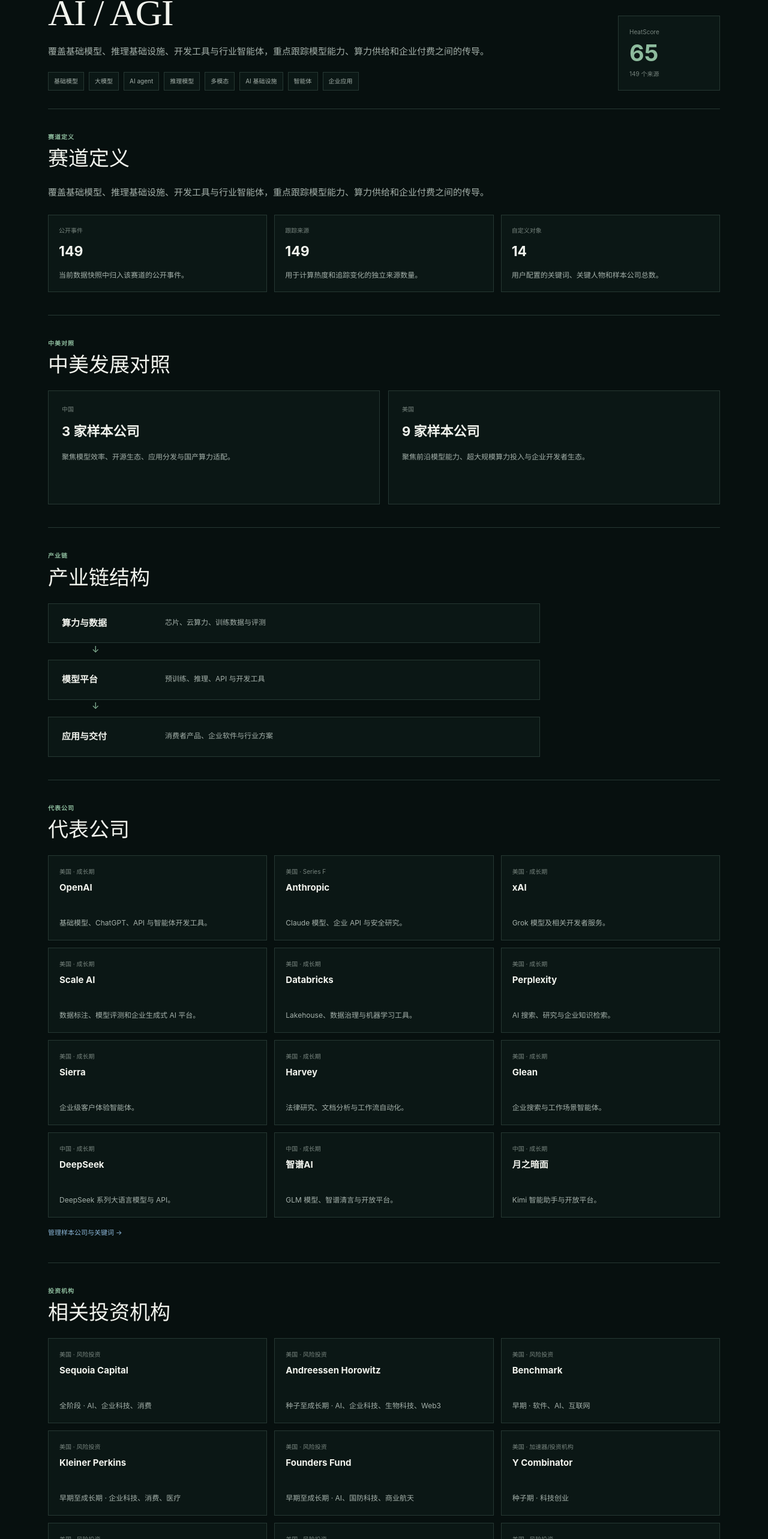
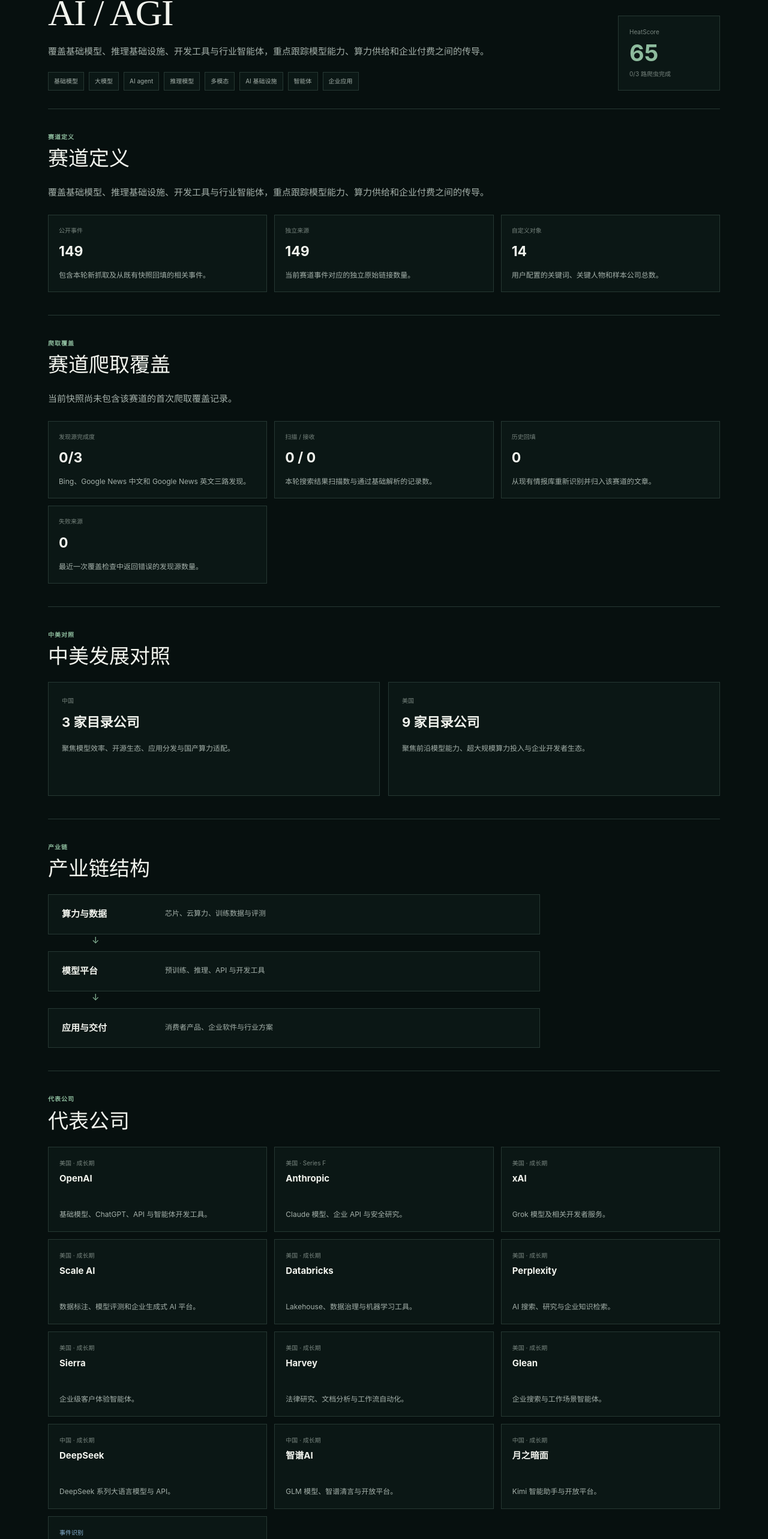
Before and after one commit to No1Lize/No1Lize.github.io, a Next.js app: page /technology/ai in a window 1280 px wide. Shown: the part 188-2754 px from the top of the page at 60% size. Built offline with nearby package versions, Linux system fonts and the light colour scheme.

Commit message:
Show real crawler coverage and inferred entities on track pages

```diff
--- a/app/technology/[slug]/page.tsx
+++ b/app/technology/[slug]/page.tsx
@@ -19,6 +19,35 @@ const institutionKeywords: Record<string, string[]> = {
   新能源: ["气候科技", "先进制造", "制造", "科技"],
   生物科技: ["生物科技", "医疗"],
 };
+
+const genericCompanies = new Set(["", "科技产业", "AI 研究", "未分类"]);
+
+function unique(values: string[], limit = 20): string[] {
+  const result: string[] = [];
+  const seen = new Set<string>();
+  for (const raw of values) {
+    const value = raw.replace(/\s+/g, " ").trim();
+    const key = value.toLocaleLowerCase("zh-CN");
+    if (!value || seen.has(key)) continue;
+    result.push(value);
+    seen.add(key);
+    if (result.length >= limit) break;
+  }
+  return result;
+}
+
+function emptyEventMessage(status: string, message: string): string {
+  if (status === "pending") {
+    return "赛道配置已写入，正在等待首次爬虫运行；完成前网站不会把该空快照视为正式结果。";
+  }
+  if (status === "error") {
+    return `赛道爬虫本轮失败：${message}`;
+  }
+  if (status === "partial") {
+    return `赛道爬虫仅部分完成：${message}`;
+  }
+  return message || "三路发现源均已运行，但当前没有满足归属条件的公开事件。";
+}
 
 export function generateStaticParams() {
   return trackedSectors.map((sector) => ({ slug: sector.slug }));
@@ -43,14 +72,23 @@ export default async function SectorDetail({
   const sector = getTrackedSector(slug);
   if (!sector) notFound();
 
+  const events = eventsForTrackedSector(sector)
+    .sort((a, b) => b.publishedAt.localeCompare(a.publishedAt))
+    .slice(0, 20);
   const relatedCompanies = companies
     .filter((item) => sector.aliases.includes(item.sector))
     .slice(0, 12);
   const catalogCompanyNames = new Set(
-    relatedCompanies.map((company) => company.name.toLowerCase()),
+    relatedCompanies.map((company) => company.name.toLocaleLowerCase("zh-CN")),
   );
-  const customCompanies = sector.tracking.sampleCompanies.filter(
-    (name) => !catalogCompanyNames.has(name.toLowerCase()),
+  const observedCompanies = events
+    .map((event) => event.company)
+    .filter((company) => !genericCompanies.has(company));
+  const customCompanies = unique([
+    ...sector.tracking.sampleCompanies,
+    ...observedCompanies,
+  ]).filter(
+    (name) => !catalogCompanyNames.has(name.toLocaleLowerCase("zh-CN")),
   );
   const keywords = [
     ...(institutionKeywords[sector.name] ?? []),
@@ -65,9 +103,15 @@ export default async function SectorDetail({
       ),
     )
     .slice(0, 10);
-  const events = eventsForTrackedSector(sector)
-    .sort((a, b) => b.publishedAt.localeCompare(a.publishedAt))
-    .slice(0, 12);
+  const catalogInstitutionNames = new Set(
+    relatedInstitutions.map((item) => item.name.toLocaleLowerCase("zh-CN")),
+  );
+  const observedInstitutions = unique(
+    events.flatMap((event) => event.institutions ?? []),
+    12,
+  ).filter(
+    (name) => !catalogInstitutionNames.has(name.toLocaleLowerCase("zh-CN")),
+  );
   const relatedReports = reports.filter((report) =>
     reportContent[report.slug]?.eventSectors.some((name) =>
       sector.aliases.includes(name),
@@ -79,13 +123,14 @@ export default async function SectorDetail({
   const usCompanies = relatedCompanies.filter(
     (item) => item.region === "美国",
   ).length;
+  const coverage = sector.coverage;
 
   return (
     <main className="page-shell subpage">
       <header className={styles.hero}>
         <div className={styles.heroCopy}>
           <p className={styles.eyebrow}>
-            SECTOR DOSSIER · {sector.events} 项公开事件
+            SECTOR DOSSIER · {coverage.label} · {sector.events} 项公开事件
           </p>
           <h1>{sector.name}</h1>
           <p className={styles.heroDescription}>{sector.definition}</p>
@@ -98,7 +143,9 @@ export default async function SectorDetail({
         <div className={styles.heroStat}>
           <span>HeatScore</span>
           <strong>{sector.heat}</strong>
-          <small>{sector.sourceCount} 个来源</small>
+          <small>
+            {coverage.completedSources}/{coverage.expectedSources} 路爬虫完成
+          </small>
         </div>
       </header>
 
@@ -110,12 +157,12 @@ export default async function SectorDetail({
               <div className={styles.summaryCard}>
                 <span>公开事件</span>
                 <strong>{sector.events}</strong>
-                <p>当前数据快照中归入该赛道的公开事件。</p>
+                <p>包含本轮新抓取及从既有快照回填的相关事件。</p>
               </div>
               <div className={styles.summaryCard}>
-                <span>跟踪来源</span>
+                <span>独立来源</span>
                 <strong>{sector.sourceCount}</strong>
-                <p>用于计算热度和追踪变化的独立来源数量。</p>
+                <p>当前赛道事件对应的独立原始链接数量。</p>
               </div>
               <div className={styles.summaryCard}>
                 <span>自定义对象</span>
@@ -129,16 +176,46 @@ export default async function SectorDetail({
             </div>
           </Section>
 
+          <Section id="爬取覆盖" title="赛道爬取覆盖">
+            <p className={styles.lead}>{coverage.message}</p>
+            <div className={styles.summaryGrid}>
+              <div className={styles.summaryCard}>
+                <span>发现源完成度</span>
+                <strong>
+                  {coverage.completedSources}/{coverage.expectedSources}
+                </strong>
+                <p>Bing、Google News 中文和 Google News 英文三路发现。</p>
+              </div>
+              <div className={styles.summaryCard}>
+                <span>扫描 / 接收</span>
+                <strong>
+                  {coverage.scanned} / {coverage.accepted}
+                </strong>
+                <p>本轮搜索结果扫描数与通过基础解析的记录数。</p>
+              </div>
+              <div className={styles.summaryCard}>
+                <span>历史回填</span>
+                <strong>{coverage.backfilledArticles}</strong>
+                <p>从现有情报库重新识别并归入该赛道的文章。</p>
+              </div>
+              <div className={styles.summaryCard}>
+                <span>失败来源</span>
+                <strong>{coverage.failedSources}</strong>
+                <p>最近一次覆盖检查中返回错误的发现源数量。</p>
+              </div>
+            </div>
+          </Section>
+
           <Section id="中美对照" title="中美发展对照">
             <div className={styles.comparisonGrid}>
               <div className={styles.comparisonCard}>
                 <span>中国</span>
-                <strong>{chinaCompanies} 家样本公司</strong>
+                <strong>{chinaCompanies} 家目录公司</strong>
                 <p>{sector.chinaLens}</p>
               </div>
               <div className={styles.comparisonCard}>
                 <span>美国</span>
-                <strong>{usCompanies} 家样本公司</strong>
+                <strong>{usCompanies} 家目录公司</strong>
                 <p>{sector.usLens}</p>
               </div>
             </div>
@@ -164,16 +241,22 @@ export default async function SectorDetail({
                     href={`/companies/${company.slug}`}
                     key={company.slug}
                   >
-                    <span>{company.region} · {company.stage}</span>
+                    <span>
+                      {company.region} · {company.stage}
+                    </span>
                     <strong>{company.name}</strong>
                     <p>{company.product}</p>
                   </Link>
                 ))}
                 {customCompanies.map((company) => (
                   <div className={styles.companyCard} key={company}>
-                    <span className={styles.customBadge}>用户添加</span>
+                    <span className={styles.customBadge}>
+                      {sector.tracking.sampleCompanies.includes(company)
+                        ? "用户添加"
+                        : "事件识别"}
+                    </span>
                     <strong>{company}</strong>
-                    <p>该公司已加入本赛道的搜索和事件发现范围。</p>
+                    <p>该主体已进入本赛道的搜索、事件归属和持续跟踪范围。</p>
                   </div>
                 ))}
               </div>
@@ -186,7 +269,7 @@ export default async function SectorDetail({
           </Section>
 
           <Section id="投资机构" title="相关投资机构">
-            {relatedInstitutions.length ? (
+            {relatedInstitutions.length || observedInstitutions.length ? (
               <div className={styles.entityGrid}>
                 {relatedInstitutions.map((institution) => (
                   <Link
@@ -194,14 +277,27 @@ export default async function SectorDetail({
                     href={`/institutions/${institution.slug}`}
                     key={institution.slug}
                   >
-                    <span>{institution.region} · {institution.type}</span>
+                    <span>
+                      {institution.region} · {institution.type}
+                    </span>
                     <strong>{institution.name}</strong>
-                    <p>{institution.stages} · {institution.sectors.join("、")}</p>
+                    <p>
+                      {institution.stages} · {institution.sectors.join("、")}
+                    </p>
                   </Link>
+                ))}
+                {observedInstitutions.map((institution) => (
+                  <div className={styles.institutionCard} key={institution}>
+                    <span className={styles.customBadge}>事件识别</span>
+                    <strong>{institution}</strong>
+                    <p>该机构出现在本赛道已收录的论文或公开事件元数据中。</p>
+                  </div>
                 ))}
               </div>
             ) : (
-              <p className={styles.empty}>暂无匹配的投资机构样本。</p>
+              <p className={styles.empty}>
+                当前事件尚未识别出投资或研究机构；爬虫完成后会自动回填。
+              </p>
             )}
           </Section>
 
@@ -229,7 +325,9 @@ export default async function SectorDetail({
                 ))}
               </div>
             ) : (
-              <p className={styles.empty}>当前数据快照中暂无该赛道事件。</p>
+              <p className={styles.empty}>
+                {emptyEventMessage(coverage.status, coverage.message)}
+              </p>
             )}
           </Section>
 
@@ -255,7 +353,9 @@ export default async function SectorDetail({
                   >
                     <strong>{report.title}</strong>
                     <p>{report.summary}</p>
-                    <span>{report.date} · {report.sources} 个来源</span>
+                    <span>
+                      {report.date} · {report.sources} 个来源
+                    </span>
                   </Link>
                 ))}
               </div>
@@ -275,7 +375,9 @@ export default async function SectorDetail({
           <Section id="数据口径" title="热度计算口径">
             <div className={styles.methodRow}>
               <p>{heatMethodology}</p>
-              <p>数据更新：{snapshotDate}</p>
+              <p>
+                数据更新：{coverage.lastRun?.slice(0, 10) || snapshotDate}
+              </p>
             </div>
           </Section>
         </article>
```
